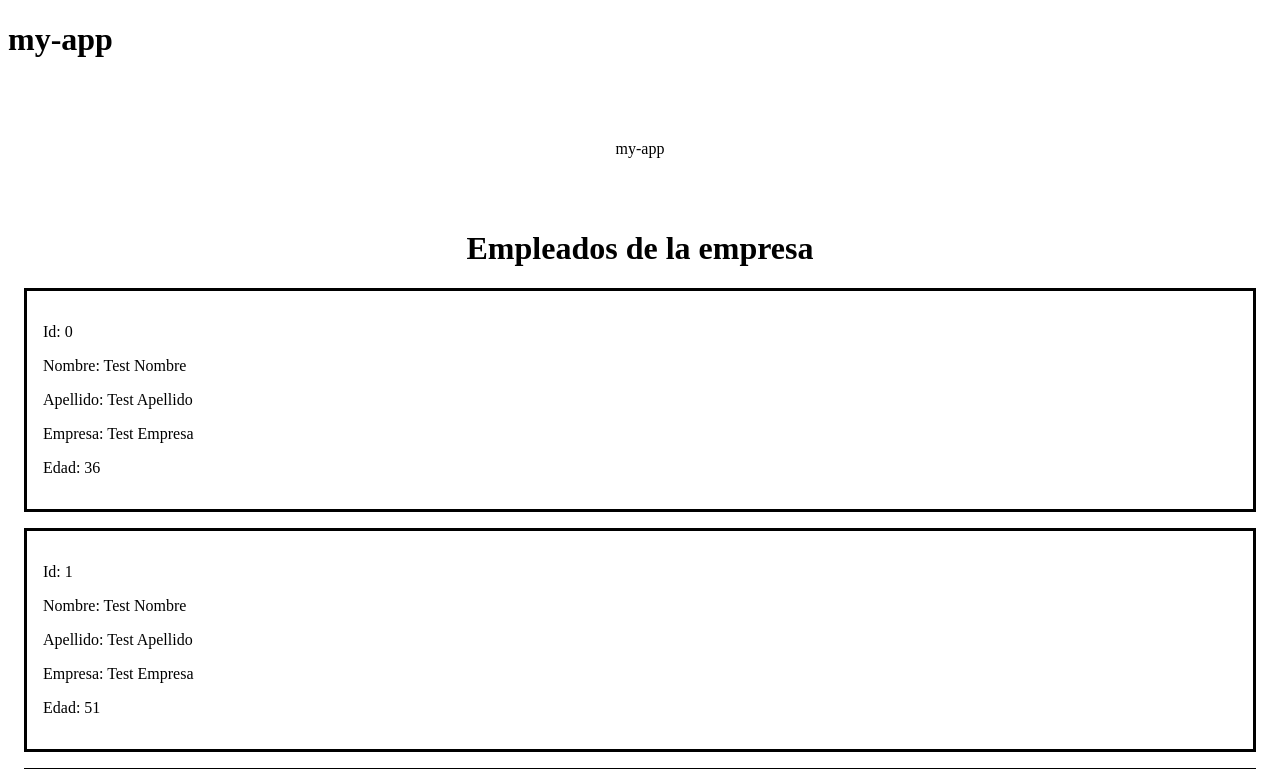
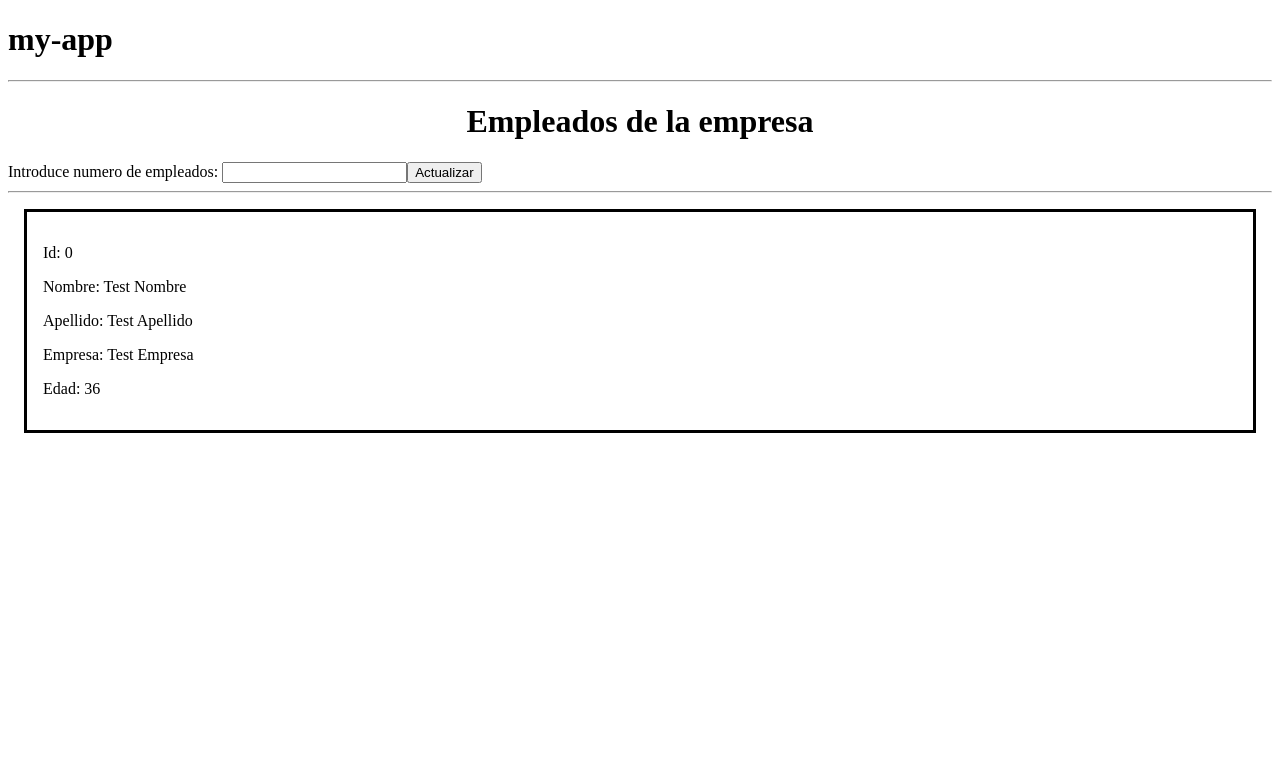
Before and after one commit to jdlopez-dev/my-app, an Angular app: page / in a window 1280 px wide. Shown: the top 769 px of the page. Built offline with nearby package versions, Linux system fonts and the light colour scheme.

Commit message:
[ CP08 ] -  Interpolación II

```diff
--- a/src/app/app.component.html
+++ b/src/app/app.component.html
@@ -1,9 +1,9 @@
 <h1>{{title}}</h1>
 
-<div class="content">
+<!-- <div class="content">
     <span>{{title}}</span>
 </div>
 
-<br>
+<br> -->
 
 <app-empleados></app-empleados>
--- a/src/app/empleados/empleados.component.html
+++ b/src/app/empleados/empleados.component.html
@@ -1,5 +1,8 @@
+<hr>
 <h1>Empleados de la empresa </h1>
-
-<div *ngFor="let i of [].constructor(20),let x = index">
+Introduce numero de empleados: <input type="number" #nuero_empleados_input>
+<input type="button" value="Actualizar" (click)="actualizarEmpleados(nuero_empleados_input.value)">
+<hr>
+<div *ngFor="let i of [].constructor(nuero_empleados),let x = index">
     <app-empleado [IdEmpleado] = x></app-empleado>
 </div>
--- a/src/app/empleados/empleados.component.ts
+++ b/src/app/empleados/empleados.component.ts
@@ -7,10 +7,17 @@ import { Component, OnInit } from "@angular/core";
 })
 export class EmpleadosComponent implements OnInit {
 
+    public nuero_empleados: number = 1;
+
     constructor() {
 
     }
 
     ngOnInit(): void {
     }
+
+    actualizarEmpleados(value: string){
+        console.log(value)
+        this.nuero_empleados = Number(value);
+    }
 }
```
